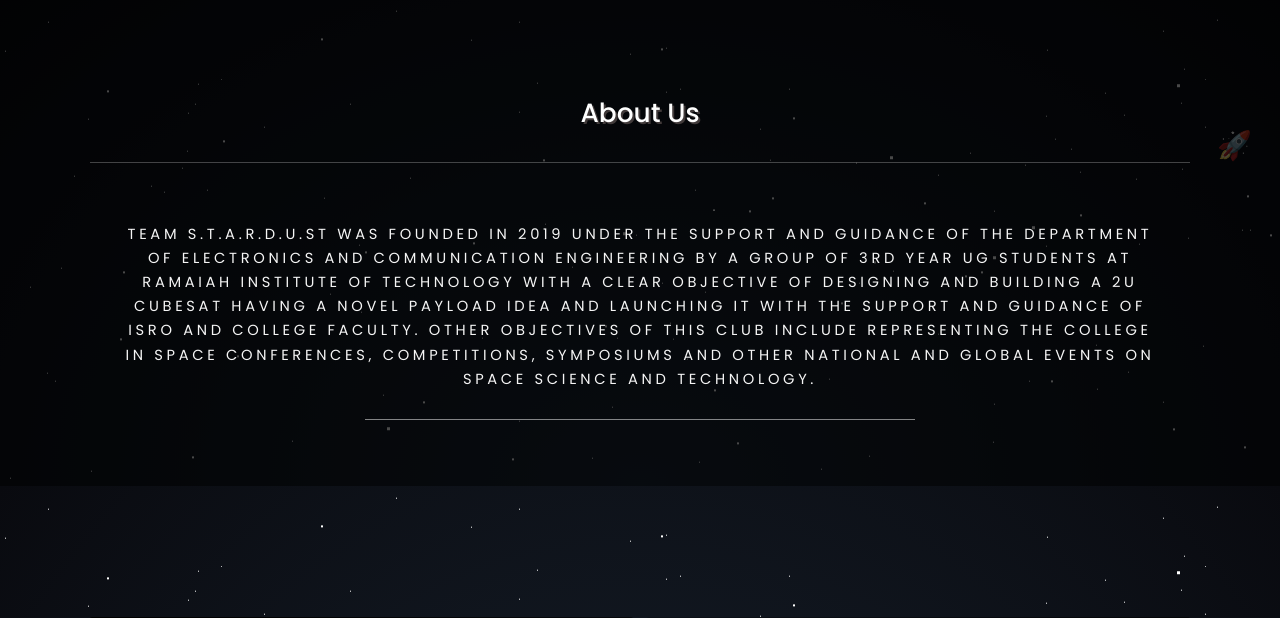
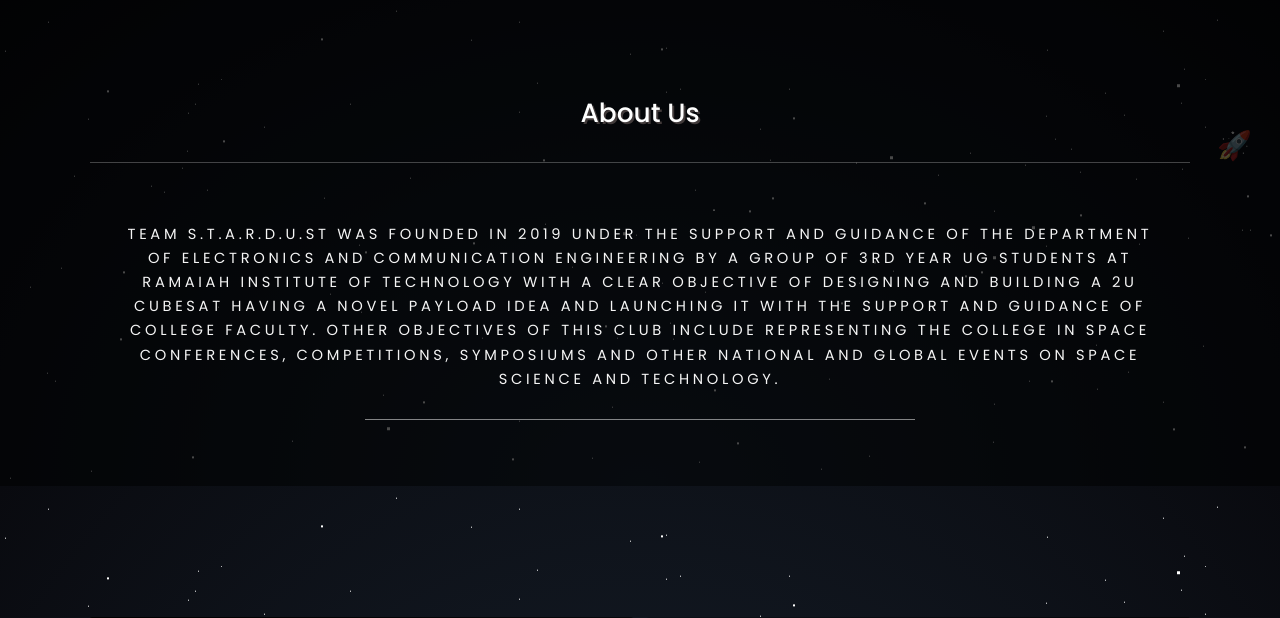
Before and after one commit to architlatkar27/stardustWebsiteBackend, a Django app: page / in a window 1280 px wide. Shown: the part 601-1219 px from the top of the page. Run offline with Django 3.2, Linux system fonts and the light colour scheme; data comes from the database, SQL or seed files in the repository.

Commit message:
content changes

```diff
--- a/Members/templates/Members/team.html
+++ b/Members/templates/Members/team.html
@@ -47,7 +47,7 @@
     <div class="inner">
         <header class="align-center">
         <p class="special">
-            We share immense gratitude with the founding members and faculty Coordinators of STARDUST
+            We extend immense gratitude to the founding members of S.T.A.R.D.U.ST
         </p>
         <h2 data-aos="fade-down">The Founders</h2>
         </header>
@@ -59,7 +59,7 @@
                     <div  data-aos="fade-up" class="col-lg-4 col-md-6 col-sm-12 aos-init aos-animate">
                         <!--<div class="flip-card-inner">-->
                             <div class="image fit team">
-                                <a href="#"><img src="{{ f.image.url }}" alt="" /></a><br>
+                                <img src="{{ f.image.url }}" alt="" /><br>
                                 <h3>{{ f.name }}</h3>
                                 <p>Founder</p>
                                 <ul class="social-icons hide">
@@ -88,7 +88,7 @@
     <div id="stars3"></div>
         <div class="inner">
             <header class="align-center">
-            <p class="special">
+            <p class="special"><!--our main team-->
            </p>
             <h2>The Core</h2>
             </header>
--- a/other/templates/other/index.html
+++ b/other/templates/other/index.html
@@ -7,10 +7,7 @@
       <img src="{% static 'images/earth.jpg' %}" alt="" />
       <div class="inner">
         <header>
-          <p>
-            Satellite Technology And Research Division Under Students
-            <a href="#">S.T.A.R.D.U.ST</a>
-          </p>
+          <p>Satellite Technology And Research Division Under Students</p>
           <h2>S.T.A.R.D.U.ST</h2>
         </header>
       </div>
@@ -65,7 +62,7 @@
        group of 3rd year UG students at Ramaiah Institute of Technology with
        a clear objective of designing and building a 2U Cubesat having a
        novel payload idea and launching it with the support and guidance of
-       ISRO and college Faculty. Other objectives of this club include
+       college Faculty. Other objectives of this club include
        representing the college in space conferences, competitions,
        symposiums and other national and global events on Space science and
        technology.
--- a/templates/base.html
+++ b/templates/base.html
@@ -46,7 +46,7 @@
     <nav id="menu">
       <ul class="links">
         <li><a href="{% url 'other:home' %}">Home</a></li>
-        <li><a href="{% url 'Achievements:achievements' %}">Achievements</a></li>
+        <li><a href="{% url 'Achievements:achievements' %}">Achievements and Workshops</a></li>
         <li><a href="{% url 'Research:research' %}">Research</a></li>
         <li><a href="{% url 'Members:team' %}">The Team</a></li>
         <li><a href="{% url 'other:subsystems' %}">Subsytems</a></li>
@@ -87,7 +87,7 @@
     <div class="container">
         <div>
         <div class="col-xs-12">
-            <p class="copyright-text">&copy; 2020 Team Stardust.</p>
+            <p class="copyright-text">&copy; Team S.T.A.R.D.U.ST</p>
         </div>
 
         <div class="col-lg-12">
```
